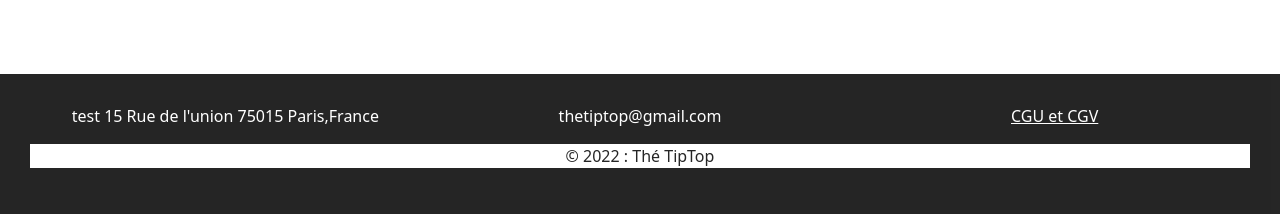
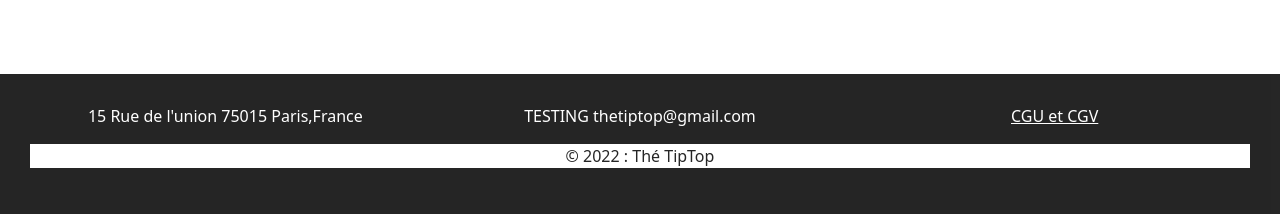
Before and after one commit to blaghmi97/SymfonyTipTop, a Symfony app: template templates/admin/jeu.html.twig in a window 1280 px wide. Shown: the part 651-865 px from the top of the page. Run offline with Twig, Linux system fonts and the light colour scheme; the template is opened without the code that fills it, so the values that code supplies are empty; some libraries are stand-ins or nearby versions; some web fonts are replaced.

Commit message:
Update base.html.twig TESTING EMAIL

```diff
--- a/templates/base.html.twig
+++ b/templates/base.html.twig
@@ -52,11 +52,11 @@
         <div class="container-fluid" style="padding: 30px 30px ; background: #000000;" align="center">
             <div class="row justify-content-center">
                 <div class="col-md-4 col-4">
-         <p style="color:white;">test 15 Rue de l'union 75015 Paris,France </p>
+         <p style="color:white;">15 Rue de l'union 75015 Paris,France </p>
             </div>
 
             <div class="col-md-4 col-4">
-            <p style="color:white;">thetiptop@gmail.com</p>
+            <p style="color:white;">TESTING thetiptop@gmail.com</p>
 
              </div>
              <div class="col-md-4 col-4">
```
